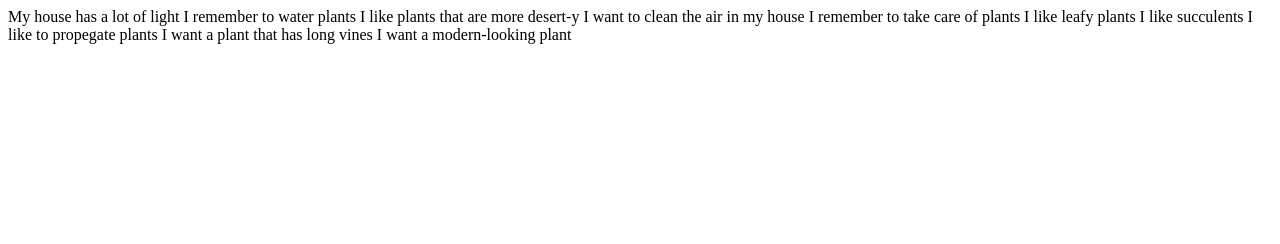
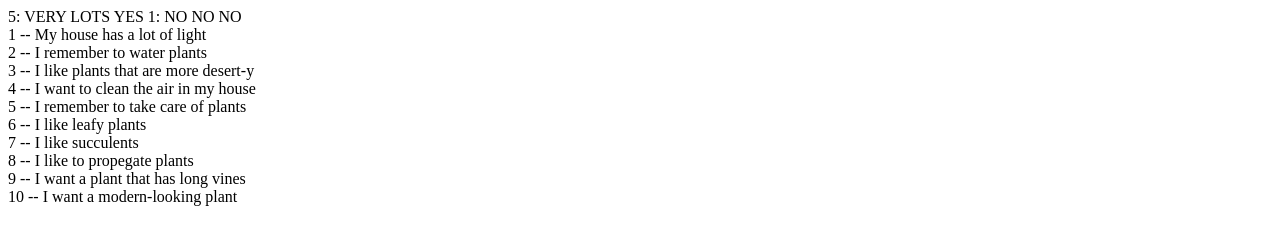
Before and after one commit to LaraEk/FrondFinder, a website: page app/public/survey.html in a window 1280 px wide. Drawn offline with Linux system fonts and the light colour scheme.

Commit message:
making it work; modeled off in-class exercise #14

```diff
--- a/app/public/survey.html
+++ b/app/public/survey.html
@@ -7,26 +7,28 @@
     <title>survey questions</title>
 </head>
 <body>
-
-My house has a lot of light
-
-I remember to water plants
-
-I like plants that are more desert-y
-
-I want to clean the air in my house
-
-I remember to take care of plants
-
-I like leafy plants
-
-I like succulents
-
-I like to propegate plants
-
-I want a plant that has long vines
-
-I want a modern-looking plant
+    5: VERY LOTS YES
+    1: NO NO NO
+    <br>
+1 -- My house has a lot of light
+<br>
+2 -- I remember to water plants
+<br>
+3 -- I like plants that are more desert-y
+<br>
+4 -- I want to clean the air in my house
+<br>
+5 -- I remember to take care of plants
+<br>
+6 -- I like leafy plants
+<br>
+7 -- I like succulents
+<br>
+8 -- I like to propegate plants
+<br>
+9 -- I want a plant that has long vines
+<br>
+10 -- I want a modern-looking plant
 
 
 
```
Also changed, not shown: app/data/fronds.js (+25 -0 lines), app/routing/apiRoutes.js (+70 -0 lines), app/routing/htmlRoutes.js (+31 -0 lines), package.json (+6 -1 lines), server.js (+25 -0 lines), 1 other file.
